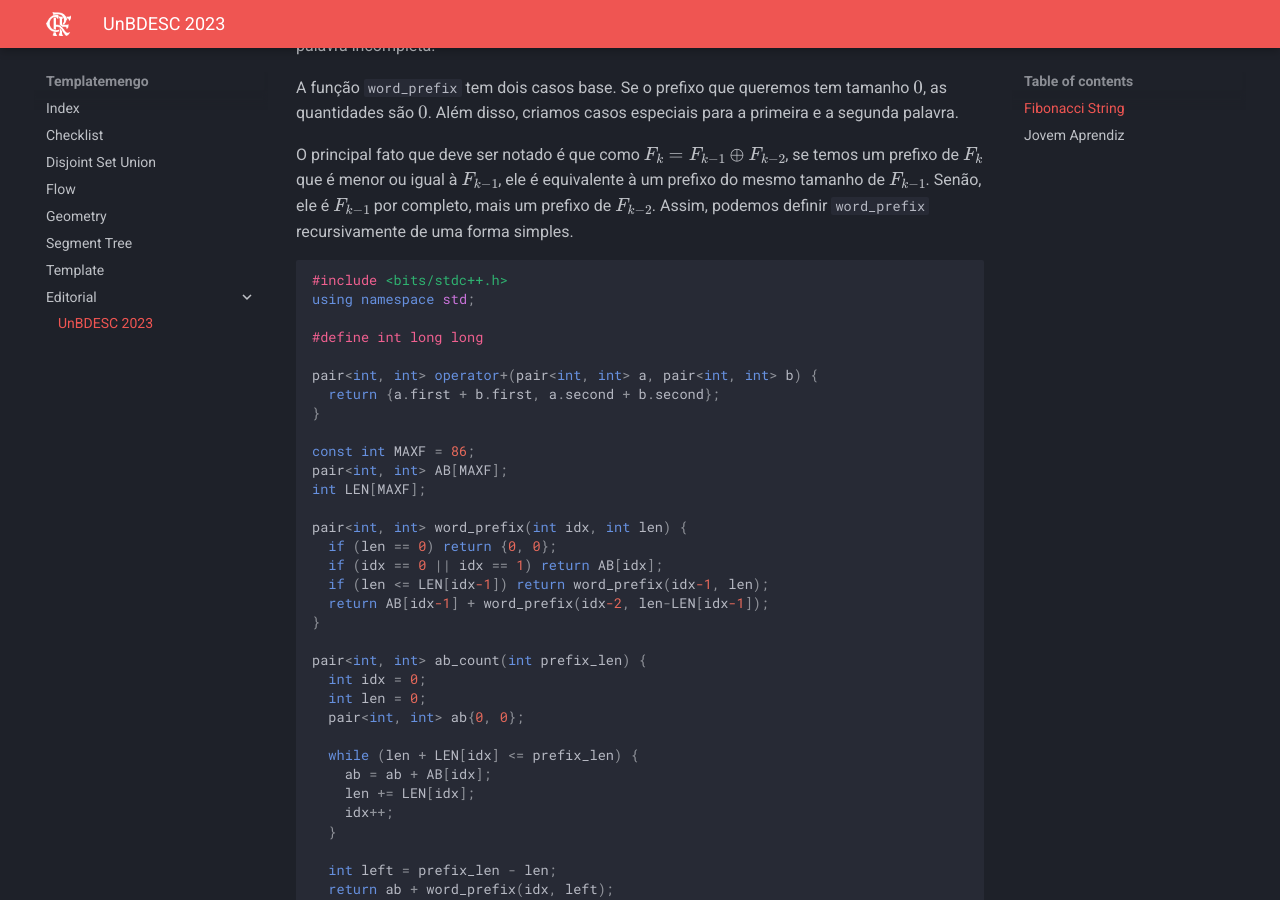
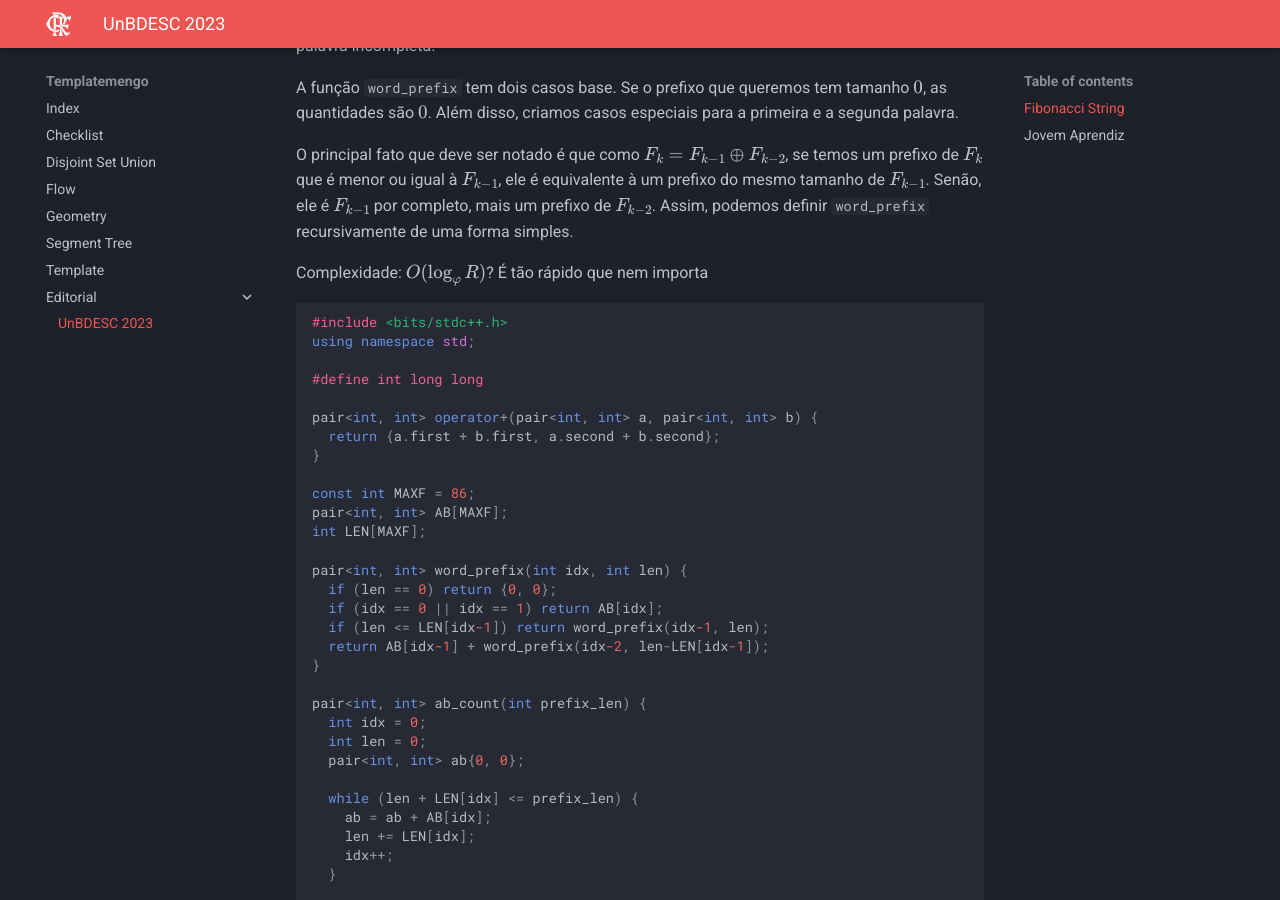
Before and after one commit to qrno/templatemengo, an MkDocs documentation site: the page built from docs/editorial/unbdesc2023.md, in a window 1280 px wide and 900 px high, scrolled down 500 px. Built offline with MkDocs 1.6.1 and Material for MkDocs 9.7.7, drawn with Linux system fonts in a browser that asks for light colours.

Commit message:
Added complexity to editorial

````diff
--- a/docs/editorial/unbdesc2023.md
+++ b/docs/editorial/unbdesc2023.md
@@ -15,6 +15,8 @@ Quando pegamos um prefixo de $\mathcal{F}$, vamos pegar várias strings completa
 A função `word_prefix` tem dois casos base. Se o prefixo que queremos tem tamanho $0$, as quantidades são $0$. Além disso, criamos casos especiais para a primeira e a segunda palavra.
 
 O principal fato que deve ser notado é que como $F_k = F_{k-1} \oplus F_{k-2}$, se temos um prefixo de $F_k$ que é menor ou igual à $F_{k-1}$, ele é equivalente à um prefixo do mesmo tamanho de $F_{k-1}$. Senão, ele é $F_{k-1}$ por completo, mais um prefixo de $F_{k-2}$. Assim, podemos definir `word_prefix` recursivamente de uma forma simples.
+
+Complexidade: $O(\log_\varphi R)$? É tão rápido que nem importa
 
 ```cpp
 #include <bits/stdc++.h>
````
Also changed, not shown: site/editorial/unbdesc2023/index.html, 1 other file.
